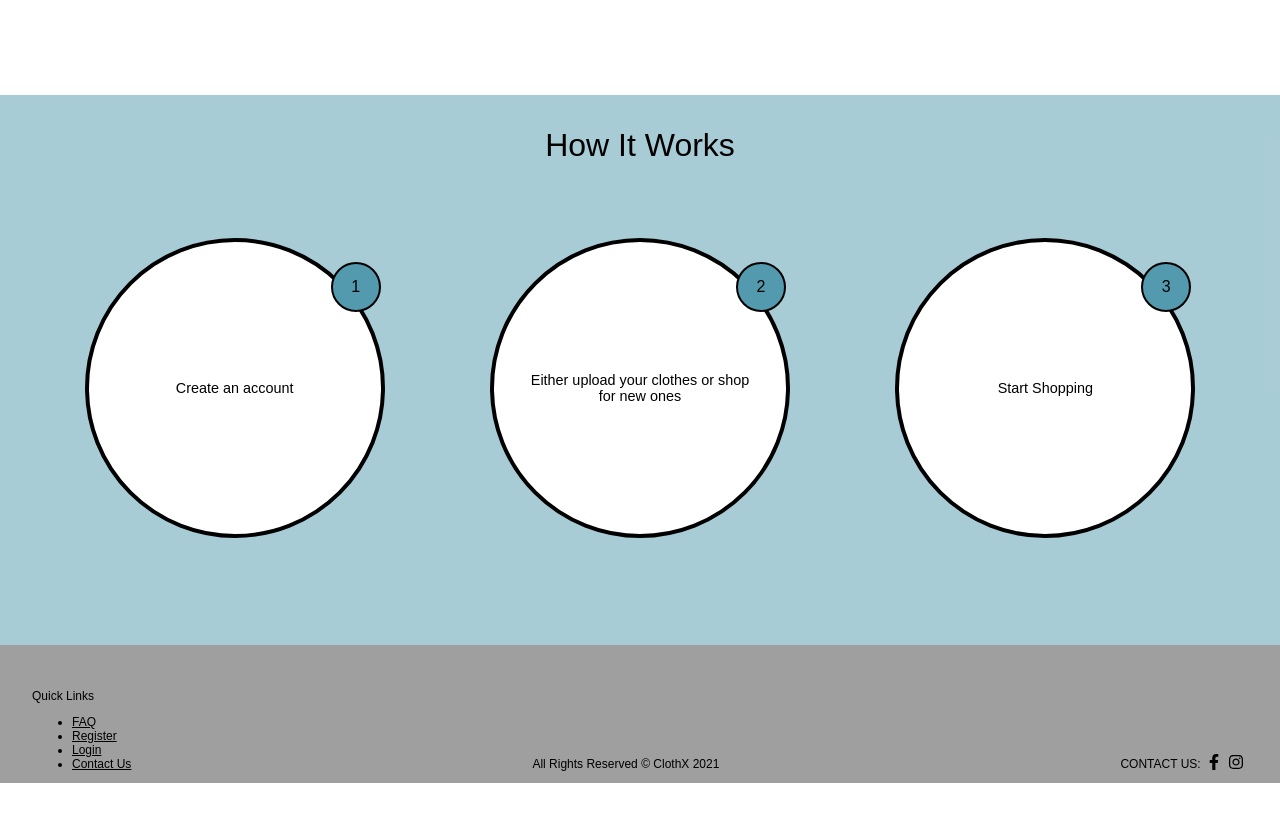
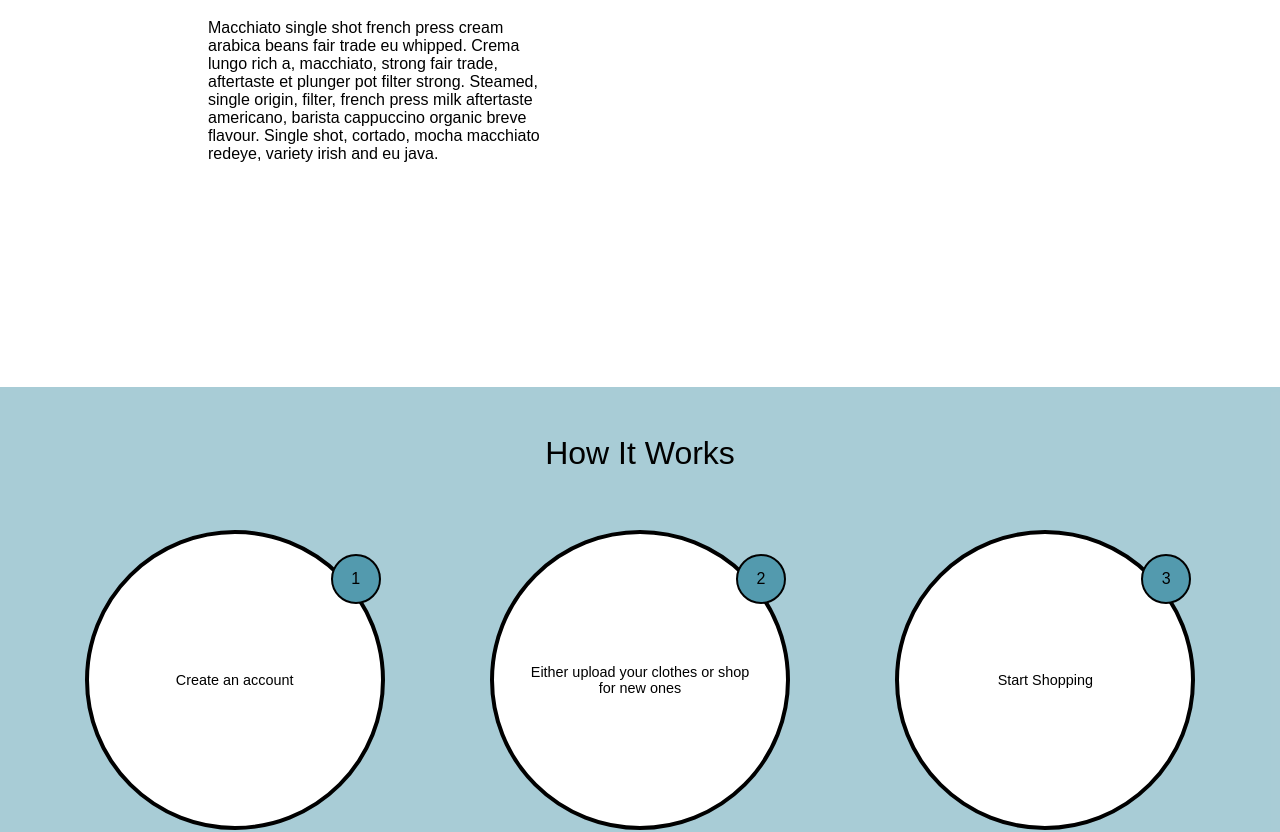
Before and after one commit to annahndr/cloth_x, a React (Create React App) app in the folder client/: page / in a window 1280 px wide. Shown: the part 1387-2219 px from the top of the page. Before the commit the page ends 2170 px from the top, so only its background shows below. Built offline with nearby package versions, Linux system fonts and the light colour scheme.

Commit message:
Updated padding on homepage panels

```diff
--- a/client/src/pages/home/home.scss
+++ b/client/src/pages/home/home.scss
@@ -22,7 +22,7 @@
   flex-direction: column;
   min-height: 550px;
   text-align: center;
-  padding: 2rem;
+  padding: 3rem 2rem;
 }
 
 .home-features__heading {
@@ -121,8 +121,9 @@
 
 .home-info {
   display: none;
+  padding: 10%;
 
-  @media (min-width: 767px) {
+  @media (min-width: 900px) {
     display: flex;
   }
 }
```
